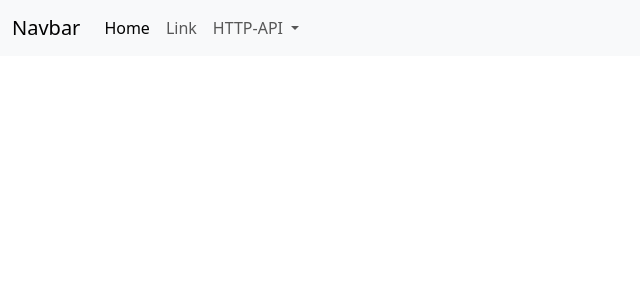
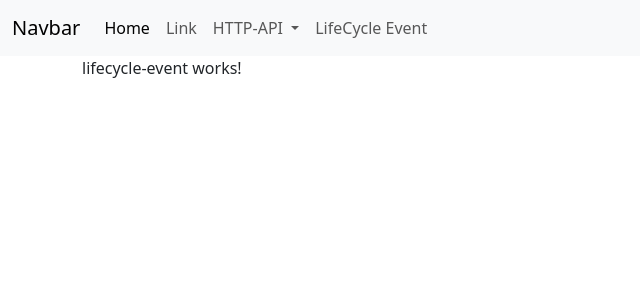
Before and after one commit to Kabin119245/AngularTutorial, an Angular app in the folder 03-angular_18_tutorial-part2-fromAPI/: page /lifecycle-event in a window 1280 px wide. Before the commit this address led to /. Shown: the top 300 px of the page, without its empty margins (0-640 px from the left). Built offline with nearby package versions, Linux system fonts and the light colour scheme.

Commit message:
basic understanding of Component Life Cycle

```diff
--- a/03-angular_18_tutorial-part2-fromAPI/src/app/app.component.html
+++ b/03-angular_18_tutorial-part2-fromAPI/src/app/app.component.html
@@ -44,6 +44,9 @@
             </li>
           </ul>
         </li>
+        <li class="nav-item">
+          <a class="nav-link" routerLink="lifecycle-event">LifeCycle Event</a>
+        </li>
       </ul>
     </div>
   </div>
--- a/03-angular_18_tutorial-part2-fromAPI/src/app/app.routes.ts
+++ b/03-angular_18_tutorial-part2-fromAPI/src/app/app.routes.ts
@@ -2,6 +2,7 @@ import { Routes } from '@angular/router';
 import { GetApiComponent } from './components/api-integration/get-api/get-api.component';
 import { PostApiComponent } from './components/api-integration/post-api/post-api.component';
 import { PutAndDeleteApiComponent } from './components/api-integration/put-and-delete-api/put-and-delete-api.component';
+import { LifecycleEventComponent } from './components/lifecycle-event/lifecycle-event.component';
 
 export const routes: Routes = [
   {
@@ -18,4 +19,8 @@ export const routes: Routes = [
     path: 'put-and-delete-api',
     component: PutAndDeleteApiComponent,
   },
+  {
+    path: 'lifecycle-event',
+    component: LifecycleEventComponent,
+  },
 ];
--- /dev/null
+++ b/03-angular_18_tutorial-part2-fromAPI/src/app/components/lifecycle-event/lifecycle-event.component.html
@@ -0,0 +1 @@
+<p>lifecycle-event works!</p>
--- /dev/null
+++ b/03-angular_18_tutorial-part2-fromAPI/src/app/components/lifecycle-event/lifecycle-event.component.ts
@@ -0,0 +1,56 @@
+import {
+  Component,
+  OnInit,
+  DoCheck,
+  AfterViewInit,
+  AfterViewChecked,
+  AfterContentChecked,
+  AfterContentInit,
+  OnDestroy,
+} from '@angular/core';
+
+@Component({
+  selector: 'app-lifecycle-event',
+  standalone: true,
+  imports: [],
+  templateUrl: './lifecycle-event.component.html',
+  styleUrl: './lifecycle-event.component.css',
+})
+export class LifecycleEventComponent
+  implements
+    OnInit,
+    DoCheck,
+    AfterViewInit,
+    AfterViewChecked,
+    AfterContentChecked,
+    AfterContentInit,
+    OnDestroy
+{
+  constructor() {
+    console.log('Constructor is loaded');
+  }
+
+  ngOnInit(): void {
+    console.log('Ng OnInit');
+  }
+
+  ngDoCheck(): void {
+    console.log('ngDoCheck');
+  }
+
+  ngAfterContentInit(): void {
+    console.log('ngAfterContentInit');
+  }
+  ngAfterContentChecked(): void {
+    console.log('ngAfterContentChecked');
+  }
+  ngAfterViewInit(): void {
+    console.log('ngAfterViewInit');
+  }
+  ngAfterViewChecked(): void {
+    console.log('ngAfterViewChecked');
+  }
+  ngOnDestroy(): void {
+    console.log('ngOnDestroy');
+  }
+}
```
Also changed, not shown: 03-angular_18_tutorial-part2-fromAPI/src/app/components/lifecycle-event/lifecycle-event.component.css (added).
